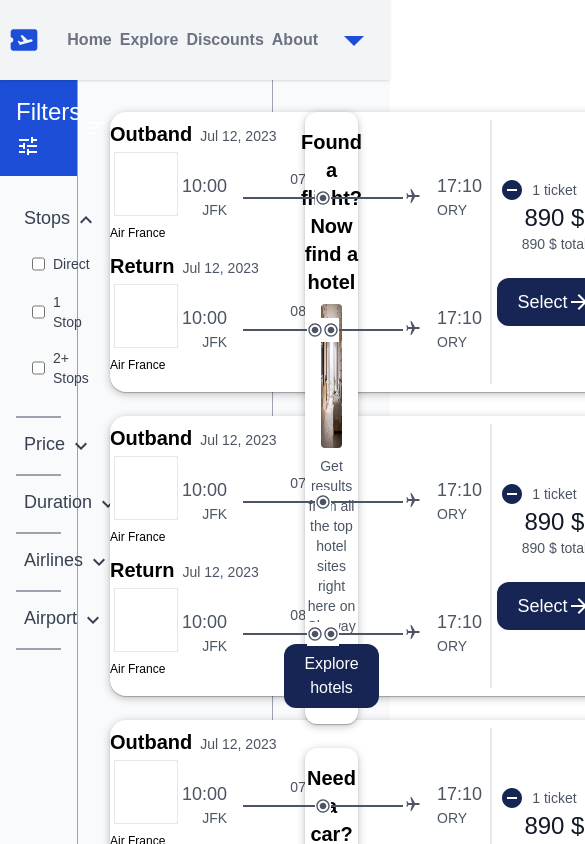
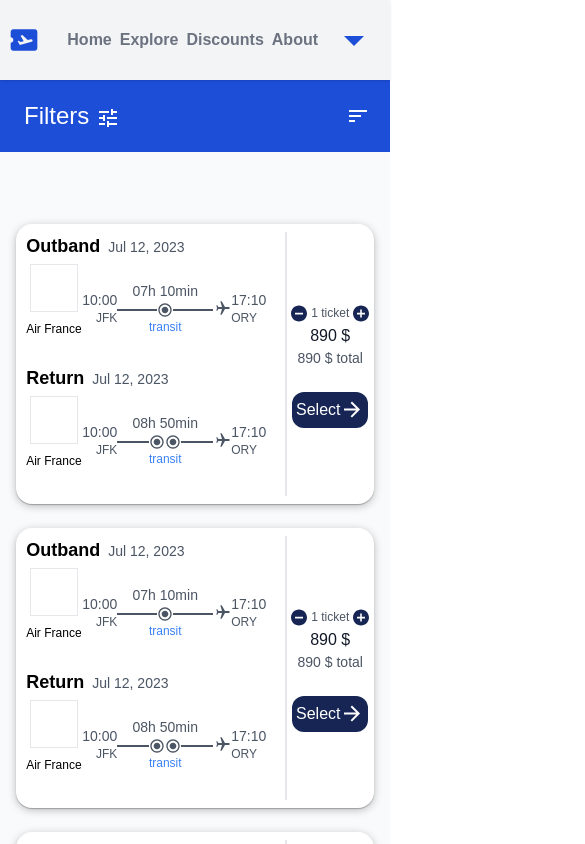
Before and after one commit to Imad-t/skyWay, a React (Vite) app: page /results in a window 390 px wide. Shown: the top 844 px of the page, 585 px wide, since content can reach past the window. Built offline with nearby package versions, Linux system fonts and the light colour scheme; the HTML template or start-up script is replaced by a standard one.

Commit message:
added responsivity to results page

```diff
--- a/src/pages/homepage/Home.tsx
+++ b/src/pages/homepage/Home.tsx
@@ -94,6 +94,36 @@ const Home = () => {
                 onChange={(event) => setSearchLocation(event.target.value)}
                 className=" bg-gray-100 focus:outline-none px-1 lg:px-3 placeholder:text-gray-400"
               />
+              {/* Location Suggestions */}
+        {searchLocation &&
+        showLocationSuggestions &&
+        filteredLocations?.length === 0 ? (
+          <p className="absolute top-60 md:top-24 -left-0  my-4 mx-6 text-black text-lg font-bold bg-white rounded-lg p-2">
+            No locations that match your search found!
+          </p>
+        ) : (
+          searchLocation &&
+          showLocationSuggestions && (
+            <div className="absolute top-24 left-0 border border-solid rounded-lg w-5/12 md:w-3/12 max-h-64 overflow-hidden my-2 mx-6 bg-white">
+              <ul>
+                {filteredLocations.map((location) => (
+                  <li
+                    key={location.id}
+                    className="h-8 flex items-center p-2 hover:bg-gray-100"
+                    onClick={() => {
+                      setSearchLocation(
+                        `${location.city}, ${location.country}`
+                      );
+                      setShowLocationSuggestions(false);
+                    }}
+                  >
+                    {location.city}, {location.country}
+                  </li>
+                ))}
+              </ul>
+            </div>
+          )
+        )}
             </span>
 
             <span className=" col-span-3 md:col-span-2 flex flex-col bg-gray-100 p-2 border-b-2 md:border-b-0 md:border-r-2">
@@ -112,6 +142,36 @@ const Home = () => {
                 onChange={(event) => setSearchDestination(event.target.value)}
                 className=" bg-gray-100   focus:outline-none px-1 lg:px-3 placeholder:text-gray-400"
               />
+              {/* Destination Suggestions */}
+        {searchDestination &&
+        showDestinationSuggestions &&
+        filteredDestinations?.length === 0 ? (
+          <p className="absolute top-60 md:top-24 -left-0  my-4 mx-6 text-black text-lg font-bold bg-white rounded-lg p-2">
+            No destinations that match your search found!
+          </p>
+        ) : (
+          searchDestination &&
+          showDestinationSuggestions && (
+            <div className="absolute top-24 -left-8 border border-solid rounded-lg w-5/12 md:w-3/12 max-h-64 overflow-hidden my-2 ml-72 bg-white">
+              <ul>
+                {filteredDestinations.map((destination) => (
+                  <li
+                    key={destination.id}
+                    className="h-8 flex items-center p-2 hover:bg-gray-100"
+                    onClick={() => {
+                      setSearchDestination(
+                        `${destination.city}, ${destination.country}`
+                      );
+                      setShowDestinationSuggestions(false);
+                    }}
+                  >
+                    {destination.city}, {destination.country}
+                  </li>
+                ))}
+              </ul>
+            </div>
+          )
+        )}
             </span>
 
             <span className=" col-span-2 flex flex-col bg-gray-100 p-2 border-r-2">
@@ -159,68 +219,6 @@ const Home = () => {
             Search <SearchIcon style={{ fontSize: "2rem" }} />
           </button>
         </form>
-
-        {/* Location Suggestions */}
-        {searchLocation &&
-        showLocationSuggestions &&
-        filteredLocations?.length === 0 ? (
-          <p className="absolute -left-6 my-4 mx-6 text-black text-lg font-bold bg-white rounded-lg p-2">
-            No locations that match your search found!
-          </p>
-        ) : (
-          searchLocation &&
-          showLocationSuggestions && (
-            <div className="absolute -left-6 border border-solid rounded-lg w-3/12 max-h-64 overflow-hidden my-2 mx-6 bg-white">
-              <ul>
-                {filteredLocations.map((location) => (
-                  <li
-                    key={location.id}
-                    className="h-8 flex items-center p-2 hover:bg-gray-100"
-                    onClick={() => {
-                      setSearchLocation(
-                        `${location.city}, ${location.country}`
-                      );
-                      setShowLocationSuggestions(false);
-                    }}
-                  >
-                    {location.city}, {location.country}
-                  </li>
-                ))}
-              </ul>
-            </div>
-          )
-        )}
-
-        {/* Destination Suggestions */}
-        {searchDestination &&
-        showDestinationSuggestions &&
-        filteredDestinations?.length === 0 ? (
-          <p className="absolute -left-6 my-4 mx-6 text-black text-lg font-bold bg-white rounded-lg p-2">
-            No destinations that match your search found!
-          </p>
-        ) : (
-          searchDestination &&
-          showDestinationSuggestions && (
-            <div className="absolute -left-6 border border-solid rounded-lg w-3/12 max-h-64 overflow-hidden my-2 ml-72 bg-white">
-              <ul>
-                {filteredDestinations.map((destination) => (
-                  <li
-                    key={destination.id}
-                    className="h-8 flex items-center p-2 hover:bg-gray-100"
-                    onClick={() => {
-                      setSearchDestination(
-                        `${destination.city}, ${destination.country}`
-                      );
-                      setShowDestinationSuggestions(false);
-                    }}
-                  >
-                    {destination.city}, {destination.country}
-                  </li>
-                ))}
-              </ul>
-            </div>
-          )
-        )}
       </div>
     </div>
   );
--- a/src/pages/results/Commodities.tsx
+++ b/src/pages/results/Commodities.tsx
@@ -17,7 +17,7 @@ const Commodities = () => {
                 style={{ boxShadow: "rgba(0, 0, 0, 0.25) 0px 0.0625em 0.0625em, rgba(0, 0, 0, 0.25) 0px 0.125em 0.5em, rgba(255, 255, 255, 0.1) 0px 0px 0px 1px inset" }}>
                 <h4 className=" font-semibold text-xl text-center">Need a car?</h4>
                 <p className="text-gray-600 text-sm text-center">Don't stop at flights, find deals on wheels too!</p>
-                <span className="flex text-sm">
+                <span className="flex text-sm md:flex-col lg:flex-row items-center">
                     <img src={car} alt="car image" className="h-28" />
                     <div className="text-right">
                         <p>Starting at</p>
--- a/src/pages/results/Filter.tsx
+++ b/src/pages/results/Filter.tsx
@@ -2,7 +2,8 @@ import SortIcon from '@mui/icons-material/Sort';
 import TuneIcon from '@mui/icons-material/Tune';
 import KeyboardArrowDownIcon from '@mui/icons-material/KeyboardArrowDown';
 import KeyboardArrowUpIcon from '@mui/icons-material/KeyboardArrowUp';
-import { useState, ChangeEvent } from "react";
+import KeyboardDoubleArrowUpIcon from '@mui/icons-material/KeyboardDoubleArrowUp';
+import { useState, ChangeEvent, useEffect } from "react";
 
 const Filter = () => {
 
@@ -12,6 +13,25 @@ const Filter = () => {
     const [maxDuration, setMaxDuration] = useState("8");
     const [airlines, setAirlines] = useState(false);
     const [airport, setAirport] = useState(false);
+    const [showFilters, setShowFilters] = useState(window.innerWidth >= 1024);
+    useEffect(() => {
+        const handleResize = () => {
+            setShowFilters(window.innerWidth >= 1024);
+        };
+
+        window.addEventListener("resize", handleResize);
+        return () => window.removeEventListener("resize", handleResize);
+    }, []);
+
+    // const toggleFilters = () => {
+    //     setShowFilters(!showFilters);
+    // }
+    const toggleFilters = () => {
+            window.innerWidth<=1024? setShowFilters(!showFilters):null;
+
+    }
+
+
 
     const onRangeChange = (event: ChangeEvent<HTMLInputElement>) => {
         setMaxDuration(event.target.value);
@@ -19,14 +39,14 @@ const Filter = () => {
 
     return (
         <>
-            <div className="bg-blue-700 text-white py-4 px-4 mb-4 text-2xl flex  justify-between items-center " >
-                <h4>
+            <div className="bg-blue-700 text-white py-4 px-4 mb-4 text-2xl flex justify-between items-center ">
+                <h4 onClick={toggleFilters} className='cursor-pointer px-2 py-1 rounded-lg hover:bg-blue-400 lg:hover:bg-blue-700 lg:cursor-default transition duration-600 ease-in'>
                     Filters <TuneIcon />
                 </h4>
                 <SortIcon className="rounded-full p-1 cursor-pointer hover:bg-blue-400 transition duration-600 ease-in" style={{ fontSize: "2rem" }} />
             </div>
 
-            <div className="px-4">
+           { showFilters &&(<div className="px-4">
                 <div className="text-lg py-3 px-2 border-b-2 border-gray-400 text-gray-700 ">
                     <span className="flex justify-between">
                         Stops{stops ? <KeyboardArrowUpIcon className="rounded-full p-1 cursor-pointer hover:bg-gray-300" style={{ fontSize: "2rem" }}
@@ -61,7 +81,7 @@ const Filter = () => {
                             : <KeyboardArrowDownIcon className="rounded-full p-1 cursor-pointer hover:bg-gray-300" style={{ fontSize: "2rem" }}
                                 onClick={() => setPrice(!price)} />}
                     </span>
-                    {price ? (<form className="flex items-center my-4">
+                    {price ? (<form className="flex lg:flex-col xl:flex-row items-center lg:items-start xl:items-center my-4">
                         <label htmlFor="minPrice" className="text-sm mr-1">min</label>
                         <input type="number" id="minPrice" className=" w-16 p-1 mr-4 bg-gray-50 border border-gray-300 text-gray-900 text-sm rounded-lg focus:ring-blue-500 focus:border-blue-500 block" />
                         <label htmlFor="minPrice" className="text-sm mr-1">max</label>
@@ -80,7 +100,7 @@ const Filter = () => {
                         <div className=" text-gray-900 text-sm">
                             Less than {maxDuration} hours
                         </div>
-                        <input type="range" value={maxDuration} min={1} max={24} onChange={onRangeChange} />
+                        <input type="range" value={maxDuration} min={1} max={24} onChange={onRangeChange} className="rounded max-w-sm"/>
 
                     </form>) : null}
                 </div>
@@ -92,7 +112,7 @@ const Filter = () => {
                             : <KeyboardArrowDownIcon className="rounded-full p-1 cursor-pointer hover:bg-gray-300" style={{ fontSize: "2rem" }}
                                 onClick={() => setAirlines(!airlines)} />}
                     </span>
-                    {airlines ? (<form className="flex flex-col gap-4 my-4 px-4">
+                    {airlines ? (<form className="flex flex-col gap-4 my-4 px-2">
                         <span className="flex items-center ">
                             <input className="w-6 h-6 border border-gray-300 rounded bg-gray-50 focus:ring-3 focus:ring-blue-300" type="checkbox" id="Air france" />
                             <label className="ml-2 text-sm" htmlFor="Air france"> Air france</label>
@@ -117,7 +137,7 @@ const Filter = () => {
                             : <KeyboardArrowDownIcon className="rounded-full p-1 cursor-pointer hover:bg-gray-300" style={{ fontSize: "2rem" }}
                                 onClick={() => setAirport(!airport)} />}
                     </span>
-                    {airport ? (<form className="flex flex-col gap-4 my-4 px-4">
+                    {airport ? (<form className="flex flex-col gap-4 my-4 px-2">
 
                         <div className="flex flex-col gap-2">
                             <h3>Depart from :</h3>
@@ -145,7 +165,7 @@ const Filter = () => {
 
                     </form>) : null}
                 </div>
-            </div>
+            </div>)}
         </>
     );
 }
--- a/src/pages/results/FlightPlan.tsx
+++ b/src/pages/results/FlightPlan.tsx
@@ -68,24 +68,24 @@ const FlightPlan: React.FC<{ flight: Flight, isOutband: boolean }> = ({ flight,
     return (
         <div className='flex flex-col mb-2'>
             <div>
-                <span className=' text-xl font-semibold mr-2'>{isOutband ? "Outband" : "Return"}</span>
+                <span className=' text-lg sm:text-xl font-semibold mr-2'>{isOutband ? "Outband" : "Return"}</span>
                 <span className=' text-gray-600 text-sm'>{flight.date.toLocaleString("en-US", { year: "numeric", month: "short", day: "numeric" })}</span>
             </div>
 
-            <div className=' bg-white flex justify-between  w-4/6 h-24'>
+            <div className=' bg-white flex justify-between  w-1/2 sm:w-4/6 h-24'>
 
                 <div className=' col-span-1'>
-                    < div style={{ backgroundImage: `url(${logo})` }} className='h-16 w-16 border border-1 m-1'></div>
+                    < div className={`h-12 w-12 sm:h-16 sm:w-16 border border-1 m-1 bg-[url(${logo})]`}></div>
                     <span className='text-xs'>{flight.airline} </span>
                 </div>
 
-                <div className='flex items-center gap-4 text-gray-600'>
+                <div className='flex items-center sm:gap-3 xl:gap-4 text-gray-600'>
                     <div className=" text-right">
-                        <div className=' text-lg'>{flight.departureTime}</div>
-                        <div className=' text-sm'> {flight.departureAirport} </div>
+                        <div className=' text-sm sm:text-lg'>{flight.departureTime}</div>
+                        <div className='  text-xs sm:text-sm'> {flight.departureAirport} </div>
                     </div>
                     <div className="flex items-center">
-                        <div className='flex flex-col w-full gap-2'>
+                        <div className='flex flex-col gap-2 w-24 lg:w-32 xl:w-full'>
                             <span className=' text-center text-sm'>{toTime(flight.duration)}</span>
                             <span className="flex items-center">
                                 <div className=' h-0.5 bg-gray-600 min-w-full w-40 flex justify-around items-center relative '>
@@ -97,8 +97,8 @@ const FlightPlan: React.FC<{ flight: Flight, isOutband: boolean }> = ({ flight,
                         <LocalAirportIcon style={{ transform: "rotate(90deg)", width: "1rem", marginLeft: "2px" }} />
                     </div>
                     <div className="text-left">
-                        <div className=' text-lg'>{flight.arrivalTime}</div>
-                        <div className=' text-sm'> {flight.arrivalAirport}</div>
+                        <div className=' text-sm sm:text-lg'>{flight.arrivalTime}</div>
+                        <div className=' text-xs sm:text-sm'> {flight.arrivalAirport}</div>
                     </div>
                 </div>
 
--- a/src/pages/results/Results.tsx
+++ b/src/pages/results/Results.tsx
@@ -11,15 +11,15 @@ const Results = () => {
 
             <div className='grid grid-cols-10 h-full'>
 
-               <div className="col-span-2  border-r border-gray-400 pb-6">
+               <div className=" col-span-10 lg:col-span-2  lg:border-r border-gray-400 pb-6">
                 <Filter/>
                </div>
 
-                <div className='col-span-5 border-r border-gray-400 p-8'>
+                <div className=' col-span-10 md:col-span-7 lg:col-span-5 md:border-r border-gray-400 py-8 px-4 xl:p-8 '>
                     <Schedule /><Schedule /><Schedule />
                 </div>
 
-                <div className=' col-span-3 p-8 '>
+                <div className='col-span-10 md:col-span-3 lg:col-span-3 py-8 px-4 xl:p-8  '>
                     <Commodities />
                 </div>
             </div>
--- a/src/pages/results/Schedule.tsx
+++ b/src/pages/results/Schedule.tsx
@@ -52,7 +52,7 @@ const Schedule = () => {
     const [tickets, setTickets] = useState(1);
 
     return (
-        <div className="bg-white min-w-max mb-6  py-2 rounded-2xl grid grid-cols-4 justify-between "
+        <div className="bg-white mb-6 py-2 rounded-2xl grid grid-cols-4 justify-between "
             style={{ boxShadow: "rgba(0, 0, 0, 0.25) 0px 0.0625em 0.0625em, rgba(0, 0, 0, 0.25) 0px 0.125em 0.5em, rgba(255, 255, 255, 0.1) 0px 0px 0px 1px inset" }}>
             <div className="col-span-3 pr-2 m-auto">
                 <FlightPlan flight={outbandFlight} isOutband={true} />
@@ -61,17 +61,17 @@ const Schedule = () => {
 
             <div className="flex flex-col justify-center items-center col-span-1 border-l-2 ">
                 <span>
-                    <RemoveCircleIcon className="text-blue-950 hover:scale-110 cursor-pointer transition duration-600 ease-in" style={{ height: "1.5rem" }} onClick={() => (tickets > 1) ? setTickets(tickets - 1) : null} />
-                    <span className="text-gray-600 text-sm mx-2">{(tickets === 1) ? `${tickets} ticket` : `${tickets} tickets`}</span>
-                    <AddCircleIcon className="text-blue-950  hover:scale-110 cursor-pointer transition duration-600 ease-in" style={{ height: "1.5rem" }} onClick={() => (tickets < 9) ? setTickets(tickets + 1) : null} />
+                    <RemoveCircleIcon className="text-blue-950 hover:scale-110 cursor-pointer transition duration-600 ease-in" style={{ height: "1.2rem" }} onClick={() => (tickets > 1) ? setTickets(tickets - 1) : null} />
+                    <span className="text-gray-600 text-xs sm:text-sm lg:mx-2">{(tickets === 1) ? `${tickets} ticket` : `${tickets} tickets`}</span>
+                    <AddCircleIcon className="text-blue-950  hover:scale-110 cursor-pointer transition duration-600 ease-in" style={{ height: "1.2rem" }} onClick={() => (tickets < 9) ? setTickets(tickets + 1) : null} />
                 </span>
 
 
-                <div className="text-gray-900 text-2xl  ">{outbandFlight.price + returnFlight.price} $</div>
+                <div className="text-gray-900 text-base sm:text-2xl  ">{outbandFlight.price + returnFlight.price} $</div>
                 <div className="text-gray-600 text-sm">{tickets * (outbandFlight.price + returnFlight.price)} $ total</div>
 
-                <button className="bg-blue-950 text-white mt-6 px-5 py-2 rounded-xl text-center text-lg flex items-center hover:bg-blue-700 transition duration-600 ease-in">
-                    Select <ArrowForwardIcon style={{ height: "2rem" }} />
+                <button className="bg-blue-950 text-white mt-6 px-1 sm:px-2 py-1 xl:px-5 xl:py-2 rounded-xl text-center lg:text-lg flex items-center hover:bg-blue-700 transition duration-600 ease-in">
+                    Select <ArrowForwardIcon style={{ height: "1.7rem" }} />
                 </button>
             </div>
         </div>);
```
